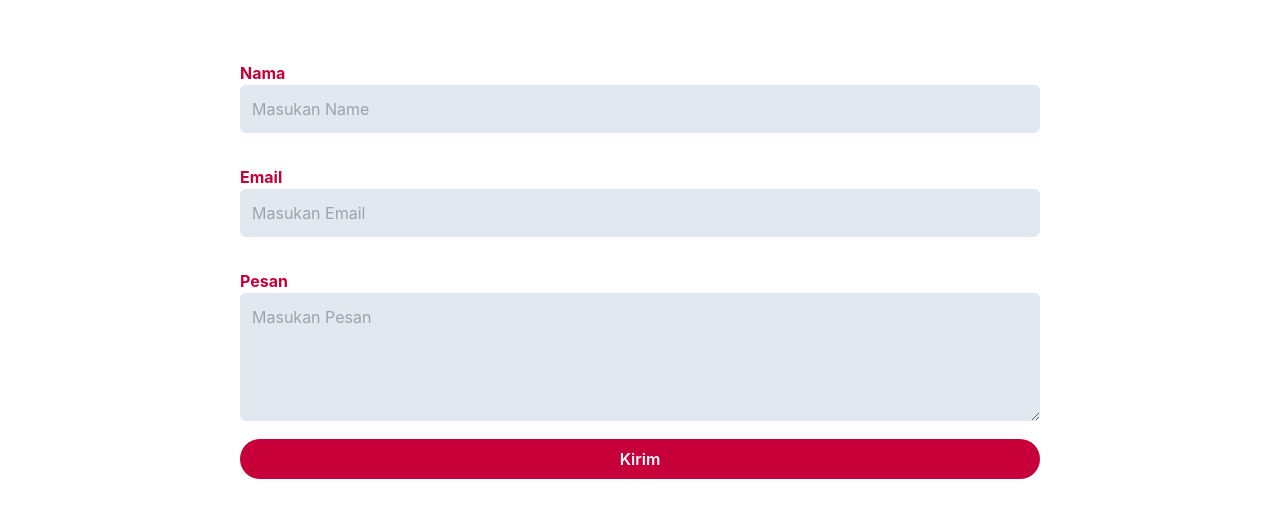
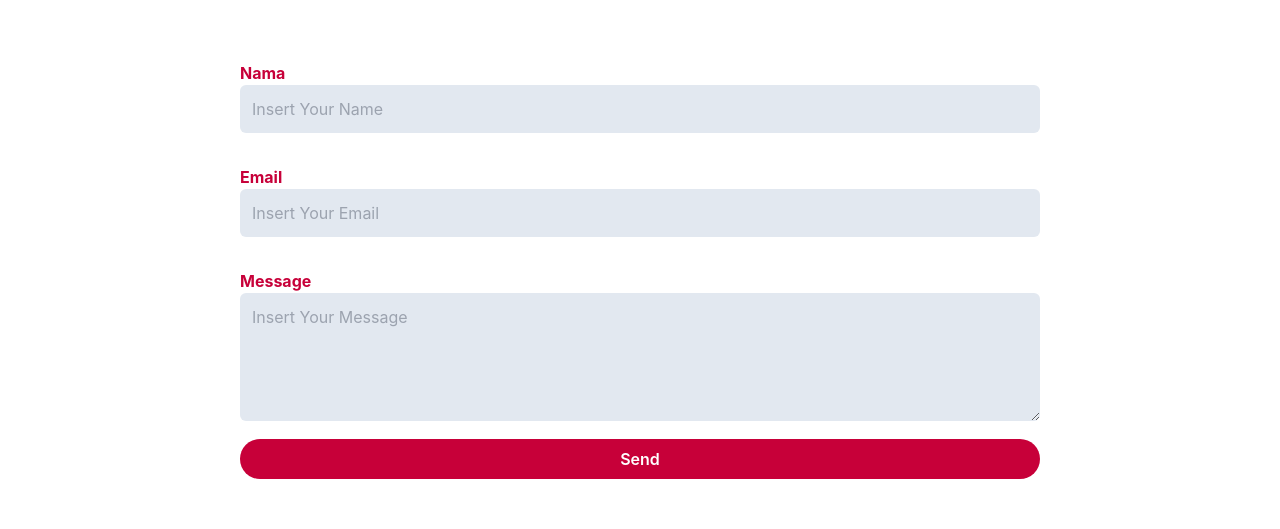
Before and after one commit to Andi-Yahya/my-portfolio, a website: page index.html in a window 1280 px wide. Shown: the part 4180-4709 px from the top of the page. Drawn offline with nearby package versions, Linux system fonts and the light colour scheme.

Commit message:
Mengubah Kalimat

```diff
--- a/index.html
+++ b/index.html
@@ -568,7 +568,7 @@
                 type="text"
                 id="name"
                 class="required w-full rounded-md bg-slate-200 p-3 text-dark focus:border-primary focus:outline-none focus:ring-1 focus:ring-primary"
-                placeholder="Masukan Name"
+                placeholder="Insert Your Name"
               />
             </div>
             <div class="mb-8 w-full px-4">
@@ -579,18 +579,18 @@
                 type="email"
                 id="email"
                 class="required w-full rounded-md bg-slate-200 p-3 text-dark focus:border-primary focus:outline-none focus:ring-1 focus:ring-primary invalid:focus:ring-pink-700"
-                placeholder="Masukan Email"
+                placeholder="Insert Your Email"
               />
             </div>
             <div class="mb-3 w-full px-4">
               <label for="message" class="text-base font-bold text-primary"
-                >Pesan</label
+                >Message</label
               >
               <textarea
                 type="email"
                 id="message"
                 class="required h-32 w-full rounded-md bg-slate-200 p-3 text-dark focus:border-primary focus:outline-none focus:ring-1 focus:ring-primary"
-                placeholder="Masukan Pesan"
+                placeholder="Insert Your Message"
               ></textarea>
             </div>
             <div class="w-full px-4">
@@ -598,7 +598,7 @@
                 class="w-full rounded-full bg-primary px-4 py-2 text-base font-semibold text-white transition duration-300 hover:opacity-80 hover:shadow-lg"
                 id="buttonSend"
               >
-                Kirim
+                Send
               </button>
             </div>
           </div>
```
Also changed, not shown: dist/css/final.css.
